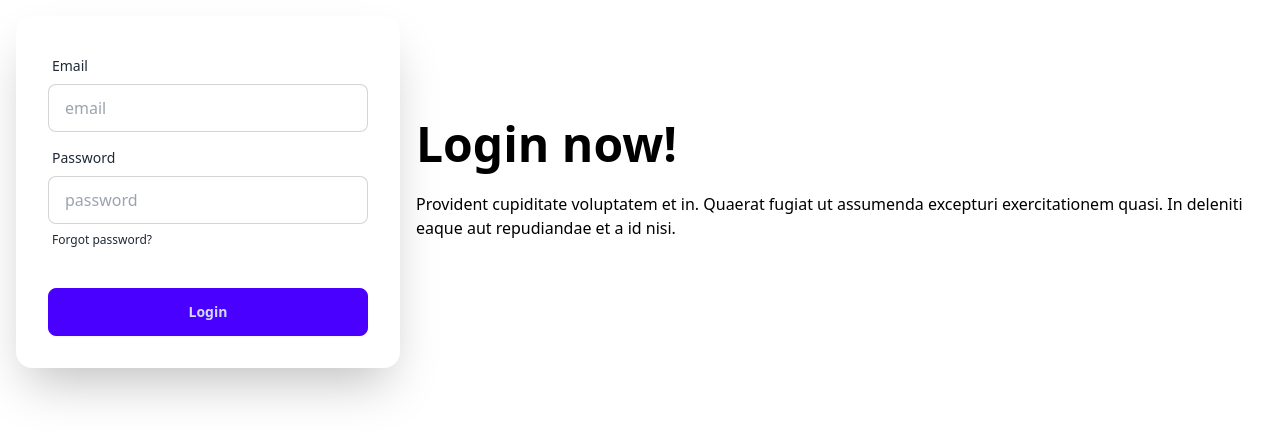
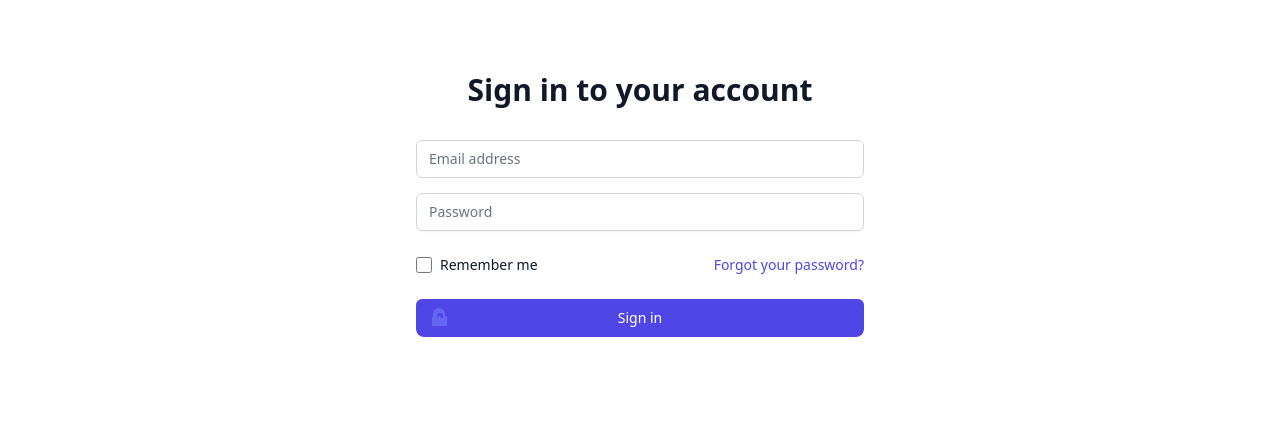
Before and after one commit to rahathasanDev/Bistro-Boss-client, a React (Vite) app: page /login in a window 1280 px wide. Shown: the part 208-648 px from the top of the page. Built offline with nearby package versions, Linux system fonts and the light colour scheme.

Commit message:
login page design

```diff
--- a/src/Pages/Login/Login.jsx
+++ b/src/Pages/Login/Login.jsx
@@ -2,36 +2,51 @@ import React from 'react';
 
 const Login = () => {
   return (
-    <div>
-      <div className="hero min-h-screen">
-        <div className="hero-content flex-col lg:flex-row-reverse">
-          <div className="text-center lg:text-left">
-            <h1 className="text-5xl font-bold">Login now!</h1>
-            <p className="py-6">Provident cupiditate voluptatem et in. Quaerat fugiat ut assumenda excepturi exercitationem quasi. In deleniti eaque aut repudiandae et a id nisi.</p>
+    <div className="min-h-screen flex items-center justify-center bg-white py-12 px-4 sm:px-6 lg:px-8">
+      <div className="max-w-md w-full space-y-8 rounded-lg overflow-hidden">
+        <div>
+          <h2 className="mt-6 text-center text-3xl font-extrabold text-gray-900">Sign in to your account</h2>
+        </div>
+        <form className="mt-8 space-y-6">
+          <div className="rounded-md shadow-sm -space-y-px">
+            <div className="mb-4">
+              <label htmlFor="email-address" className="sr-only">Email address</label>
+              <input id="email-address" name="email" type="email" autoComplete="email" required className="appearance-none rounded-md relative block w-full px-3 py-2 border border-gray-300 placeholder-gray-500 text-gray-900 focus:outline-none focus:ring-indigo-500 focus:border-indigo-500 focus:z-10 sm:text-sm bg-white" placeholder="Email address" />
+            </div>
+            <div>
+              <label htmlFor="password" className="sr-only">Password</label>
+              <input id="password" name="password" type="password" autoComplete="current-password" required className="appearance-none rounded-md relative block w-full px-3 py-2 border border-gray-300 placeholder-gray-500 text-gray-900 focus:outline-none focus:ring-indigo-500 focus:border-indigo-500 focus:z-10 sm:text-sm bg-white" placeholder="Password" />
+            </div>
           </div>
-          <div className="card shrink-0 w-full max-w-sm shadow-2xl bg-base-100">
-            <form className="card-body">
-              <div className="form-control">
-                <label className="label">
-                  <span className="label-text">Email</span>
-                </label>
-                <input type="email" placeholder="email" className="input input-bordered" required />
-              </div>
-              <div className="form-control">
-                <label className="label">
-                  <span className="label-text">Password</span>
-                </label>
-                <input type="password" placeholder="password" className="input input-bordered" required />
-                <label className="label">
-                  <a href="#" className="label-text-alt link link-hover">Forgot password?</a>
-                </label>
-              </div>
-              <div className="form-control mt-6">
-                <button className="btn btn-primary">Login</button>
-              </div>
-            </form>
+
+          <div className="flex items-center justify-between">
+            <div className="flex items-center">
+              <input id="remember-me" name="remember-me" type="checkbox" className="h-4 w-4 text-indigo-600 focus:ring-indigo-500 border-gray-300 rounded" />
+              <label htmlFor="remember-me" className="ml-2 block text-sm text-gray-900">
+                Remember me
+              </label>
+            </div>
+
+            <div className="text-sm">
+              <a href="#" className="font-medium text-indigo-600 hover:text-indigo-500">
+                Forgot your password?
+              </a>
+            </div>
           </div>
-        </div>
+
+          <div>
+            <button type="submit" className="group relative w-full flex justify-center py-2 px-4 border border-transparent text-sm font-medium rounded-md text-white bg-indigo-600 hover:bg-indigo-700 focus:outline-none focus:ring-2 focus:ring-offset-2 focus:ring-indigo-500">
+              <span className="absolute left-0 inset-y-0 flex items-center pl-3">
+                {/* <!-- Heroicon name: solid/lock-closed --> */}
+                <svg className="h-5 w-5 text-indigo-500 group-hover:text-indigo-400" xmlns="http://www.w3.org/2000/svg" viewBox="0 0 20 20" fill="currentColor" aria-hidden="true">
+                  <path fillRule="evenodd" d="M10 12a2 2 0 100-4 2 2 0 000 4z" clipRule="evenodd" />
+                  <path fillRule="evenodd" d="M4 8V6a6 6 0 1112 0v2h1a1 1 0 011 1v8a1 1 0 01-1 1H4a1 1 0 01-1-1v-8a1 1 0 011-1h1zm7-3a3 3 0 00-3 3v2h6V8a3 3 0 00-3-3z" clipRule="evenodd" />
+                </svg>
+              </span>
+              Sign in
+            </button>
+          </div>
+        </form>
       </div>
     </div>
   );
```
